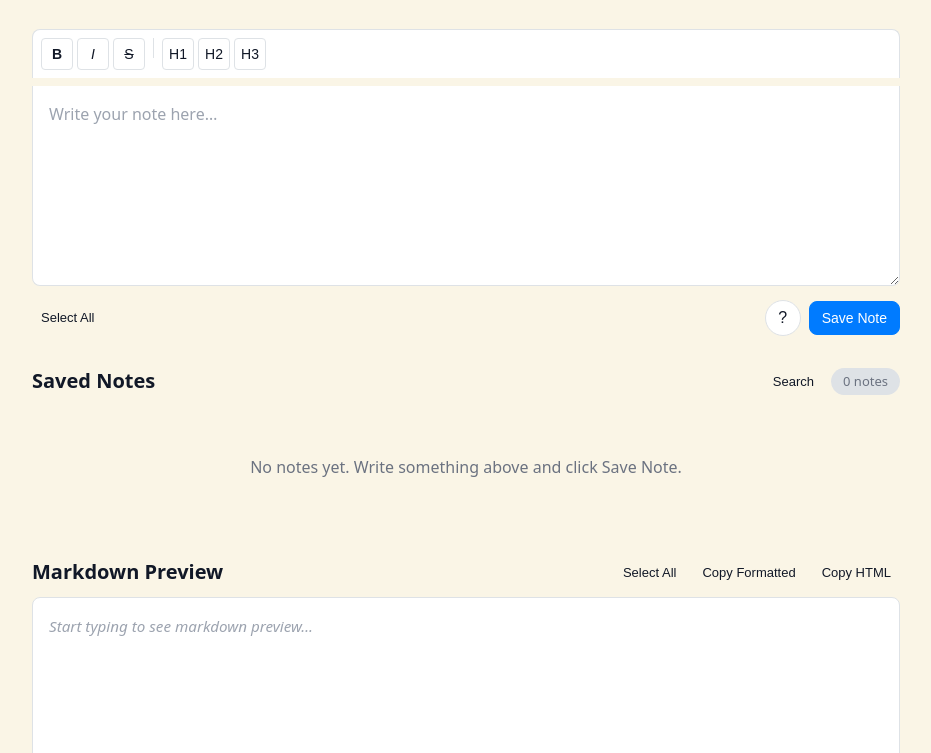
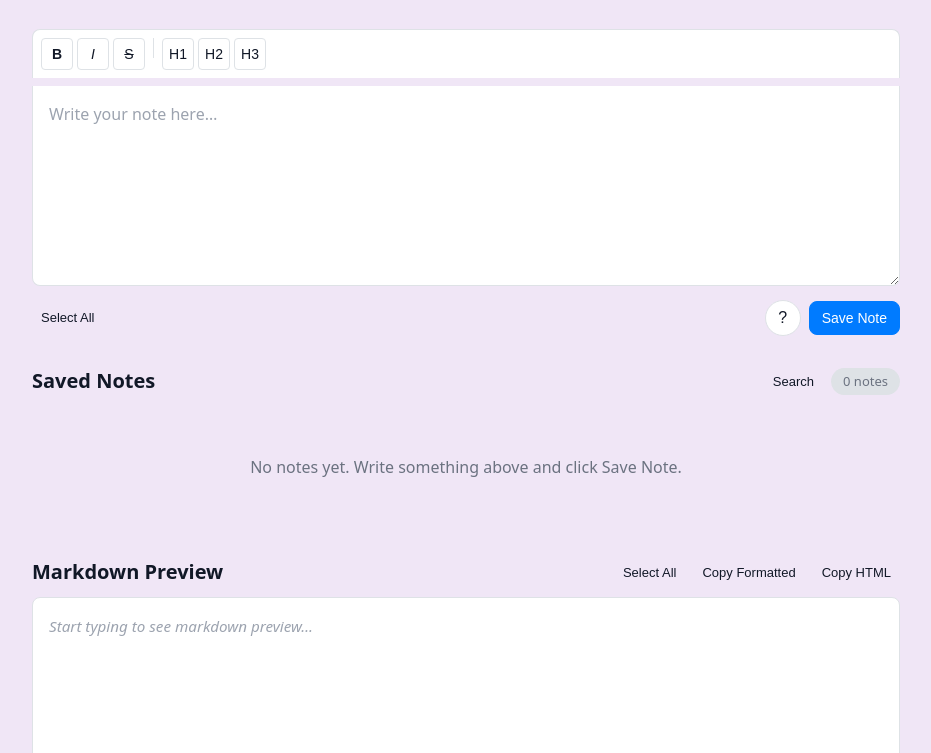
Before and after one commit to toddwmac/my-notes-app, a website built with Vite: page index.html in a window 1280 px wide. Shown: the part 120-873 px from the top of the page, without its empty margins (174-1105 px from the left). Built offline with nearby package versions, Linux system fonts and the light colour scheme.

Commit message:
style(ui): change background to light purple

```diff
--- a/index.html
+++ b/index.html
@@ -3,7 +3,7 @@
   <head>
     <meta charset="UTF-8" />
     <meta name="viewport" content="width=device-width, initial-scale=1" />
-    <meta name="theme-color" content="#faf5e6" media="(prefers-color-scheme: light)" />
+    <meta name="theme-color" content="#f0e6f6" media="(prefers-color-scheme: light)" />
     <meta name="theme-color" content="#121212" media="(prefers-color-scheme: dark)" />
     <title>Todd's Quick Notes</title>
     <link rel="preconnect" href="https://fonts.googleapis.com" />
--- a/src/style.css
+++ b/src/style.css
@@ -5,7 +5,7 @@
 }
 
 :root {
-  --color-bg: #faf5e6;
+  --color-bg: #f0e6f6;
   --color-surface: #ffffff;
   --color-surface-hover: #f8f9fa;
   --color-surface-border: #dee2e6;
```
